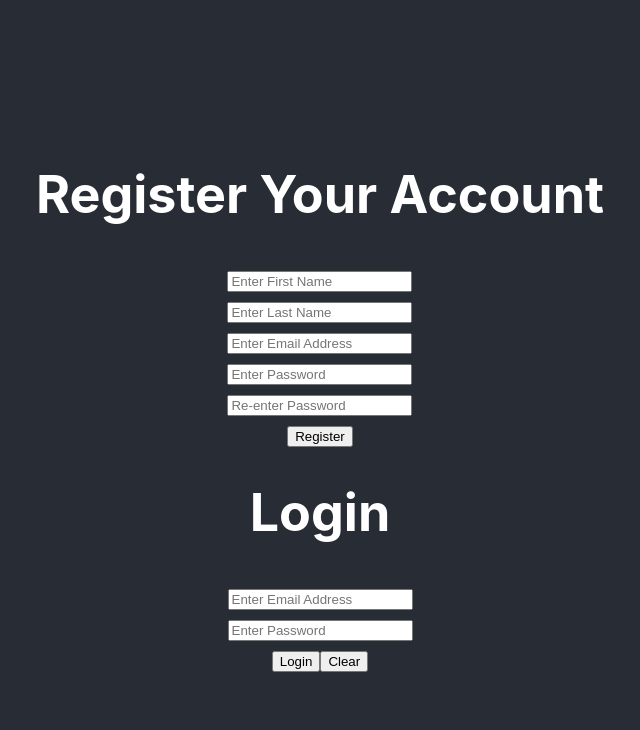
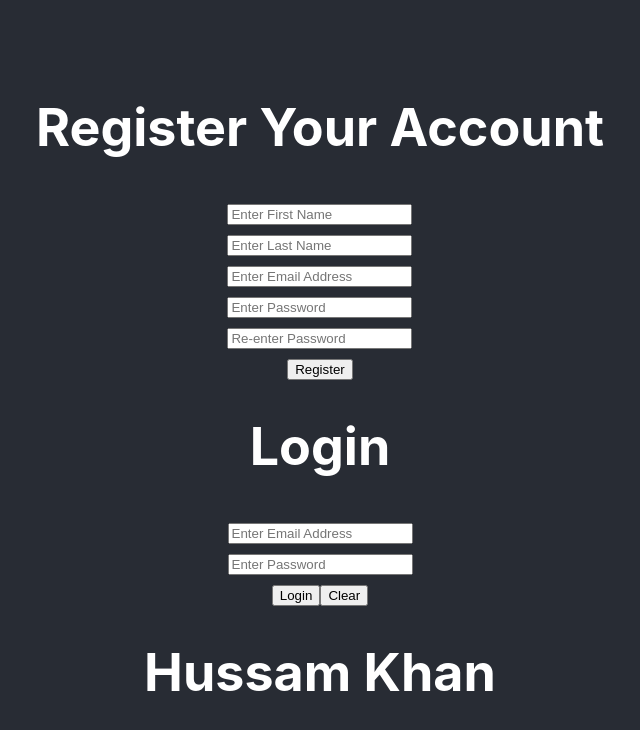
Before and after one commit to HussamK28/AI-Travel-App, a React (Create React App) app in the folder Frontend/: page / in a window 1280 px wide. Shown: the top 730 px of the page, without its empty margins (320-960 px from the left). Built offline with nearby package versions, Linux system fonts and the light colour scheme.

Commit message:
Added flights to app

```diff
--- a/Frontend/src/App.js
+++ b/Frontend/src/App.js
@@ -1,6 +1,7 @@
 import './App.css';
 import Register from './Register';
 import Login from './Login';
+import Flights from './Flights';
 
 function App() {
   return (
@@ -8,6 +9,7 @@ function App() {
       <header className="App-header">
         <Register />
         <Login />
+        <Flights />
       </header>
     </div>
   );
--- a/Frontend/src/Flights.js
+++ b/Frontend/src/Flights.js
@@ -0,0 +1,8 @@
+import React from "react";
+const Flights = () => {
+    return (
+        <h1>Hussam Khan</h1>
+    )
+
+}
+export default Flights
```
